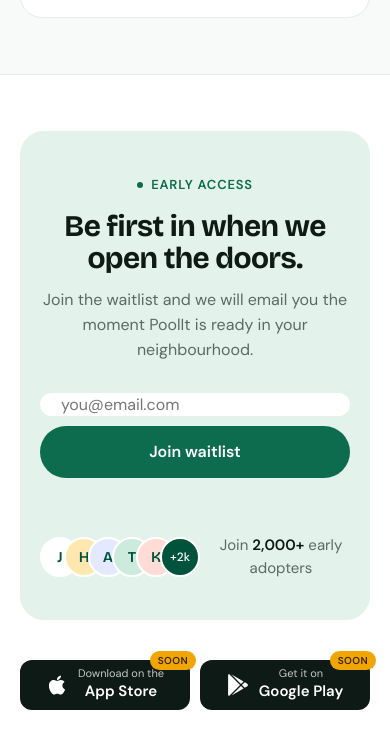
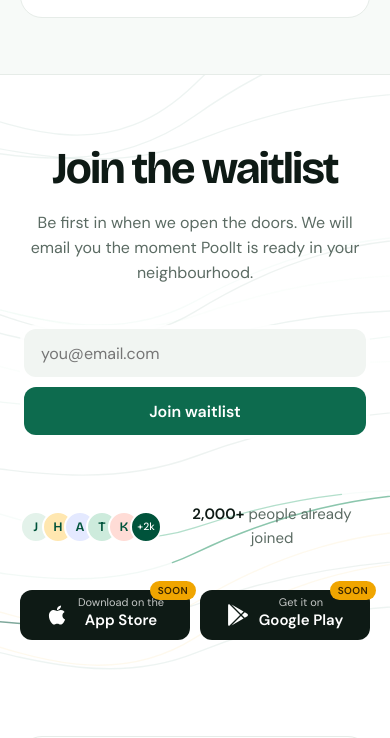
Before and after one commit to poolit-prodigal/poolit-landingpage, a website: page index.html in a window 390 px wide. Shown: the part 2429-3167 px from the top of the page. Drawn offline with nearby package versions, Linux system fonts and the light colour scheme.

Commit message:
Rebuild waitlist section in Waitlist1 layout with background lines
Replace the mint waitlist card with a near-full-height centred section:
large "Join the waitlist" heading, softer rounded email field and button,
and smaller avatar circles, over Aceternity-style animated background
lines drawn as plain SVG + CSS (static when reduced motion is on).
Also stops the email field collapsing in the stacked mobile form.

Co-Authored-By: Claude Opus 5.5 <noreply@anthropic.com>

```diff
--- a/index.html
+++ b/index.html
@@ -158,17 +158,26 @@ nav .btn{height:40px;padding:0 18px;font-size:15px}
 .note{margin-top:14px;font-size:13px;color:var(--muted)}
 
 /* waitlist */
-.wl{text-align:center}
-.wl-card{background:var(--mint);border-radius:32px;padding:64px 24px}
-.wl-card h2{margin-top:0}
-.wl-card .lead{margin:14px auto 0}
-form{display:flex;gap:10px;max-width:480px;margin:30px auto 0}
-input[type=email]{flex:1;min-width:0;height:52px;padding:0 20px;border-radius:999px;border:1.5px solid transparent;background:#fff;font:400 16px var(--body);color:var(--ink);transition:border-color 160ms ease}
-input[type=email]:focus{outline:0;border-color:var(--green)}
-form .btn{height:52px;flex:none}
+/* waitlist: Waitlist1 layout (Shadcnblocks) over Aceternity-style background lines */
+.wl{position:relative;overflow:hidden;text-align:center;display:grid;place-items:center;min-height:clamp(600px,100svh,1000px);padding:96px 0}
+.wl>.wrap{position:relative;z-index:1;width:100%}
+.bg-lines{position:absolute;inset:0;width:100%;height:100%;z-index:0;pointer-events:none}
+.bg-lines path{fill:none;stroke-width:2;stroke-linecap:round}
+.bg-lines .base{stroke-opacity:.07}
+.bg-lines .run{stroke-dasharray:.22 2;stroke-dashoffset:.22;animation:line-run var(--t,8s) cubic-bezier(.45,0,.55,1) var(--dl,0s) infinite}
+@keyframes line-run{to{stroke-dashoffset:-1}}
+.wl h2{margin:0;font-size:clamp(44px,9vw,96px);letter-spacing:-.045em;line-height:1}
+.wl .lead{margin:20px auto 0;max-width:560px;font-size:clamp(16px,1.6vw,18px)}
+form{display:flex;align-items:center;gap:10px;max-width:460px;margin:40px auto 0;padding:4px;border-radius:16px;background:rgba(255,255,255,.7);backdrop-filter:blur(6px);-webkit-backdrop-filter:blur(6px)}
+input[type=email]{flex:1;min-width:0;height:48px;padding:0 16px;border-radius:12px;border:1.5px solid transparent;background:#F1F5F2;font:400 16px var(--body);color:var(--ink);transition:border-color 160ms ease,background-color 160ms ease}
+input[type=email]:focus{outline:0;border-color:var(--green);background:#fff}
+form .btn{height:48px;flex:none;border-radius:12px}
 .msg{min-height:24px;margin-top:12px;font-size:15px;color:var(--deep)}
 .msg.err{color:#B3261E}
-.wl .proof{justify-content:center}
+.wl .proof{justify-content:center;margin-top:28px}
+.wl .avs span{width:32px;height:32px;margin-left:-10px;font-size:13px}
+.wl .avs span:first-child{margin-left:0;background:var(--mint)}
+.wl .avs .more{font-size:10.5px}
 
 /* badges */
 .stores{display:flex;gap:14px;justify-content:center;flex-wrap:wrap;padding:56px 0 8px}
@@ -224,8 +233,8 @@ footer .wrap{display:flex;justify-content:space-between;align-items:center;gap:1
   .mm{display:none}
   .total{flex-direction:column;align-items:flex-start;gap:12px;padding:18px}
   .total>div:last-child{text-align:left!important}
-  .wl-card{padding:40px 20px;border-radius:24px}
-  form{flex-direction:column}form .btn{width:100%}
+  .wl{min-height:0;padding:72px 0 48px}
+  form{flex-direction:column;align-items:stretch}form .btn{width:100%}form input[type=email]{flex:none}
   .stores{padding-top:40px;gap:10px}
   .store{flex:1 1 150px;height:50px;padding:0 12px;justify-content:center}
   .store span{font-size:15px}.store svg{width:22px;height:22px}
@@ -234,6 +243,7 @@ footer .wrap{display:flex;justify-content:space-between;align-items:center;gap:1
   .soc a{width:44px;height:44px}
 }
 @media (prefers-reduced-motion:reduce){
+  .bg-lines .run{animation:none;stroke-dasharray:none;stroke-opacity:.12}
   .in,[data-reveal]{animation:none!important;transform:none!important;opacity:1;transition:none}
   .phone.l{transform:rotate(-6deg) translateY(28px) scale(.88)!important}.phone.r{transform:rotate(6deg) translateY(28px) scale(.88)!important}
   .bar{transition:opacity 300ms ease;transform:none;opacity:0}.go .bar{opacity:1}
@@ -331,17 +341,16 @@ footer .wrap{display:flex;justify-content:space-between;align-items:center;gap:1
   </div>
 </div></section>
 
-<section class="wl" id="waitlist"><div class="wrap">
-  <div class="wl-card" data-reveal>
-    <span class="eyebrow"><i></i>Early access</span>
-    <h2 style="margin-top:14px">Be first in when we open the doors.</h2>
-    <p class="lead">Join the waitlist and we will email you the moment PoolIt is ready in your neighbourhood.</p>
+<section class="wl" id="waitlist"><svg class="bg-lines" id="bgLines" viewBox="0 0 1440 900" preserveAspectRatio="xMidYMid slice" aria-hidden="true"></svg><div class="wrap">
+  <div data-reveal>
+    <h2>Join the waitlist</h2>
+    <p class="lead">Be first in when we open the doors. We will email you the moment PoolIt is ready in your neighbourhood.</p>
     <form id="wf" novalidate>
       <input type="email" id="em" name="email" placeholder="you@email.com" autocomplete="email" inputmode="email" aria-label="Email address" required>
       <button class="btn" type="submit" id="sb">Join waitlist</button>
     </form>
     <p class="msg" id="msg" role="status" aria-live="polite"></p>
-    <div class="proof"><div class="avs" aria-hidden="true"><span>J</span><span style="--av:#FFE7B0">H</span><span style="--av:#E4E9FF">A</span><span style="--av:#CDEBDC">T</span><span style="--av:#FFDCD6">K</span><span class="more">+2k</span></div><span>Join <strong>2,000+</strong> early adopters</span></div>
+    <div class="proof"><div class="avs" aria-hidden="true"><span>J</span><span style="--av:#FFE7B0">H</span><span style="--av:#E4E9FF">A</span><span style="--av:#CDEBDC">T</span><span style="--av:#FFDCD6">K</span><span class="more">+2k</span></div><span><strong>2,000+</strong> people already joined</span></div>
   </div>
   <div class="stores" data-reveal>
     <div class="store" aria-label="App Store, coming soon"><svg aria-hidden="true" viewBox="0 0 384 512"><path d="M318.7 268.7c-.2-36.7 16.4-64.4 50-84.8-18.8-26.9-47.2-41.7-84.7-44.6-35.5-2.8-74.3 20.7-88.5 20.7-15 0-49.4-19.7-76.4-19.7C63.3 141.2 4 184.8 4 273.5q0 39.3 14.4 81.2c12.8 36.7 59 126.7 107.2 125.2 25.2-.6 43-17.9 75.8-17.9 31.8 0 48.3 17.9 76.4 17.9 48.6-.7 90.4-82.5 102.6-119.3-65.2-30.7-61.7-90-61.7-91.9zm-56.6-164.2c27.3-32.4 24.8-61.9 24-72.5-24.1 1.4-52 16.4-67.9 34.9-17.5 19.8-27.8 44.3-25.6 71.9 26.1 2 49.9-11.4 69.5-34.3z"/></svg><div><small>Download on the</small><span>App Store</span></div><em>Soon</em></div>
@@ -617,5 +626,27 @@ marks.forEach(function (m) { mio.observe(m); });
   resize();
 })();
 </script>
+<script>
+// Background lines (after Aceternity's BackgroundLines): long wavy strokes with a
+// short segment travelling along each one. Seeded so the layout is the same every load.
+(function () {
+  var svg = document.getElementById('bgLines');
+  if (!svg) return;
+  var seed = 7, rnd = function () { seed = (seed * 16807) % 2147483647; return (seed - 1) / 2147483646; };
+  var colors = ['#0D6B4E', '#00533B', '#46A37C', '#8CCFB0', '#F0A500', '#0D6B4E', '#BFE6D3'];
+  var out = '';
+  for (var i = 0; i < 16; i++) {
+    var y0 = 40 + rnd() * 820, amp = 60 + rnd() * 160, y1 = y0 + (rnd() - 0.5) * 260;
+    var d = 'M-120 ' + y0.toFixed(0) +
+      ' C 240 ' + (y0 - amp).toFixed(0) + ', 480 ' + (y0 + amp).toFixed(0) + ', 720 ' + ((y0 + y1) / 2).toFixed(0) +
+      ' S 1200 ' + (y1 - amp).toFixed(0) + ', 1560 ' + y1.toFixed(0);
+    var c = colors[i % colors.length];
+    out += '<path class="base" pathLength="1" stroke="' + c + '" d="' + d + '"/>' +
+      '<path class="run" pathLength="1" stroke="' + c + '" stroke-opacity="' + (0.35 + rnd() * 0.35).toFixed(2) +
+      '" style="--t:' + (6 + rnd() * 6).toFixed(1) + 's;--dl:-' + (rnd() * 10).toFixed(1) + 's" d="' + d + '"/>';
+  }
+  svg.innerHTML = out;
+})();
+</script>
 </body>
 </html>
```
